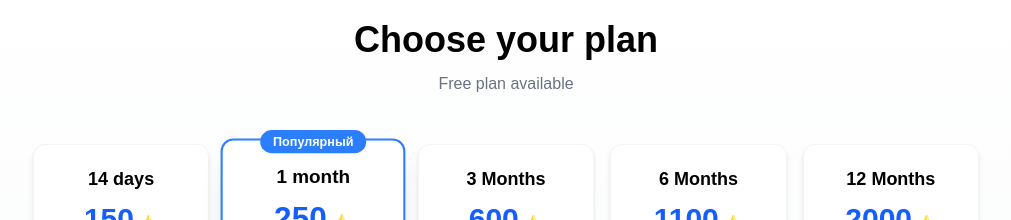
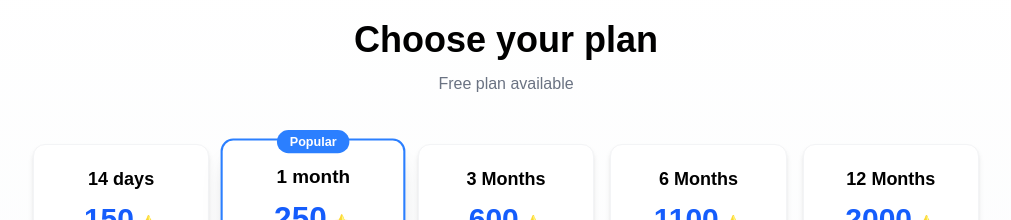
Before and after one commit to kozh-0/polytalk_ai_web, a Next.js app: page /en in a window 1280 px wide. Shown: the part 2000-2220 px from the top of the page, without its empty margins (134-1145 px from the left). Built offline with nearby package versions, Linux system fonts and the light colour scheme.

Commit message:
popular eng fix + h1 bigger on phones

```diff
--- a/src/Components/Landing.tsx
+++ b/src/Components/Landing.tsx
@@ -10,7 +10,7 @@ export default async function Landing() {
       <div className="max-w-6xl mx-auto text-center py-12 px-4">
         {/* Главный заголовок */}
         <div className="bg-linear-to-br from-gray-50 to-gray-100 p-8 md:p-12 rounded-2xl shadow-sm mb-12">
-          <h1 className="text-3xl sm:text-3xl md:text-4xl lg:text-4xl xl:text-5xl 2xl:text-6xl font-bold tracking-tight">
+          <h1 className="text-4xl md:text-4xl lg:text-4xl xl:text-5xl 2xl:text-6xl font-bold tracking-tight">
             {t("hero.title")} <br />
             <span className="bg-linear-to-r from-blue-500 to-blue-600 bg-clip-text text-transparent">
               {t("hero.subtitle")}
--- a/src/Components/Prices.tsx
+++ b/src/Components/Prices.tsx
@@ -73,7 +73,7 @@ export default async function Prices() {
               {plan.popular && (
                 <div className="absolute -top-3 left-1/2 -translate-x-1/2">
                   <span className="bg-blue-500 text-white text-xs font-semibold px-3 py-1 rounded-full">
-                    Популярный
+                    {t("popular")}
                   </span>
                 </div>
               )}
--- a/src/i18n/en.json
+++ b/src/i18n/en.json
@@ -71,6 +71,7 @@
     "month": "month",
     "months": "Months",
     "saving": "Saving",
+    "popular": "Popular",
     "note": "⭐️ Stars — Telegram's internal currency",
     "buy_stars_tg": "You can buy them from Telegram",
     "buy_stars_other": "Or save some money on other platforms",
--- a/src/i18n/ru.json
+++ b/src/i18n/ru.json
@@ -71,6 +71,7 @@
     "month": "месяц",
     "months": "Месяца",
     "saving": "Экономия",
+    "popular": "Популярный",
     "note": "⭐️ Звезды — внутренняя валюта Telegram",
     "buy_stars_tg": "Вы можете купить их в Telegram",
     "buy_stars_other": "Или дешевле на других платформах",
```
